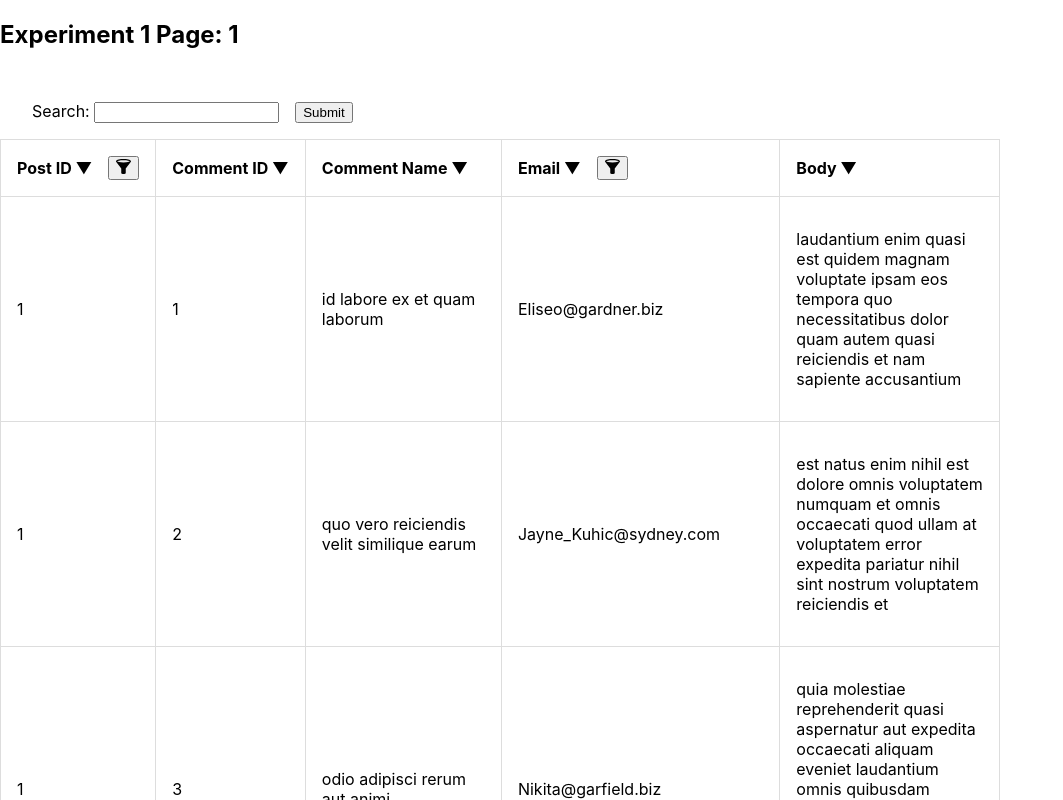
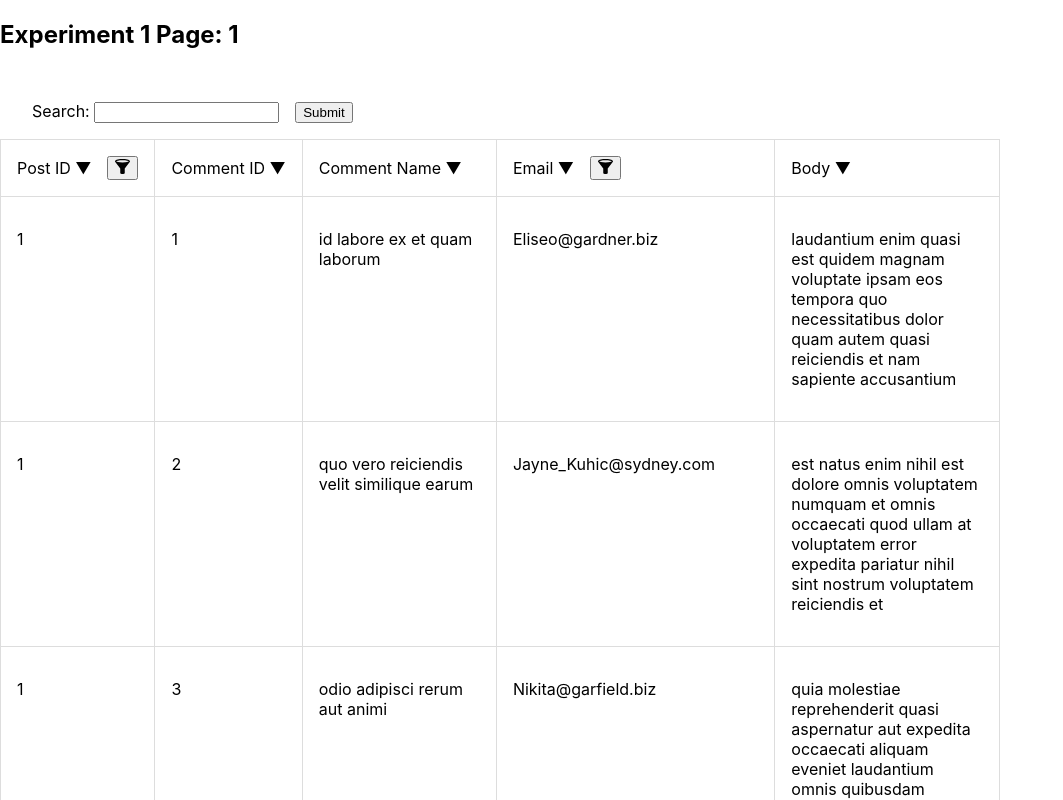
Before and after one commit to LukeTully/react-table-component, a React (Create React App) app: page / in a window 1280 px wide. Shown: the top 800 px of the page, without its empty margins (0-1063 px from the left). Built offline with nearby package versions, Linux system fonts and the light colour scheme.

Commit message:
Implement standard css reset globallt

```diff
--- a/src/index.css
+++ b/src/index.css
@@ -1,3 +1,19 @@
+small, strike, strong, sub, sup, tt, var,
+b, u, i, center, dl, dt, dd, ol, ul, li,
+fieldset, form, label, legend,
+table, caption, tbody, tfoot, thead, tr, th, td,
+article, aside, canvas, details, embed,
+figure, figcaption, footer, header, hgroup,
+menu, nav, output, ruby, section, summary,
+time, mark, audio, video {
+	margin: 0;
+	padding: 0;
+	border: 0;
+	font-size: 100%;
+	font: inherit;
+	vertical-align: baseline;
+}
+
 body {
   margin: 0;
   font-family: -apple-system, BlinkMacSystemFont, 'Segoe UI', 'Roboto', 'Oxygen',
```
